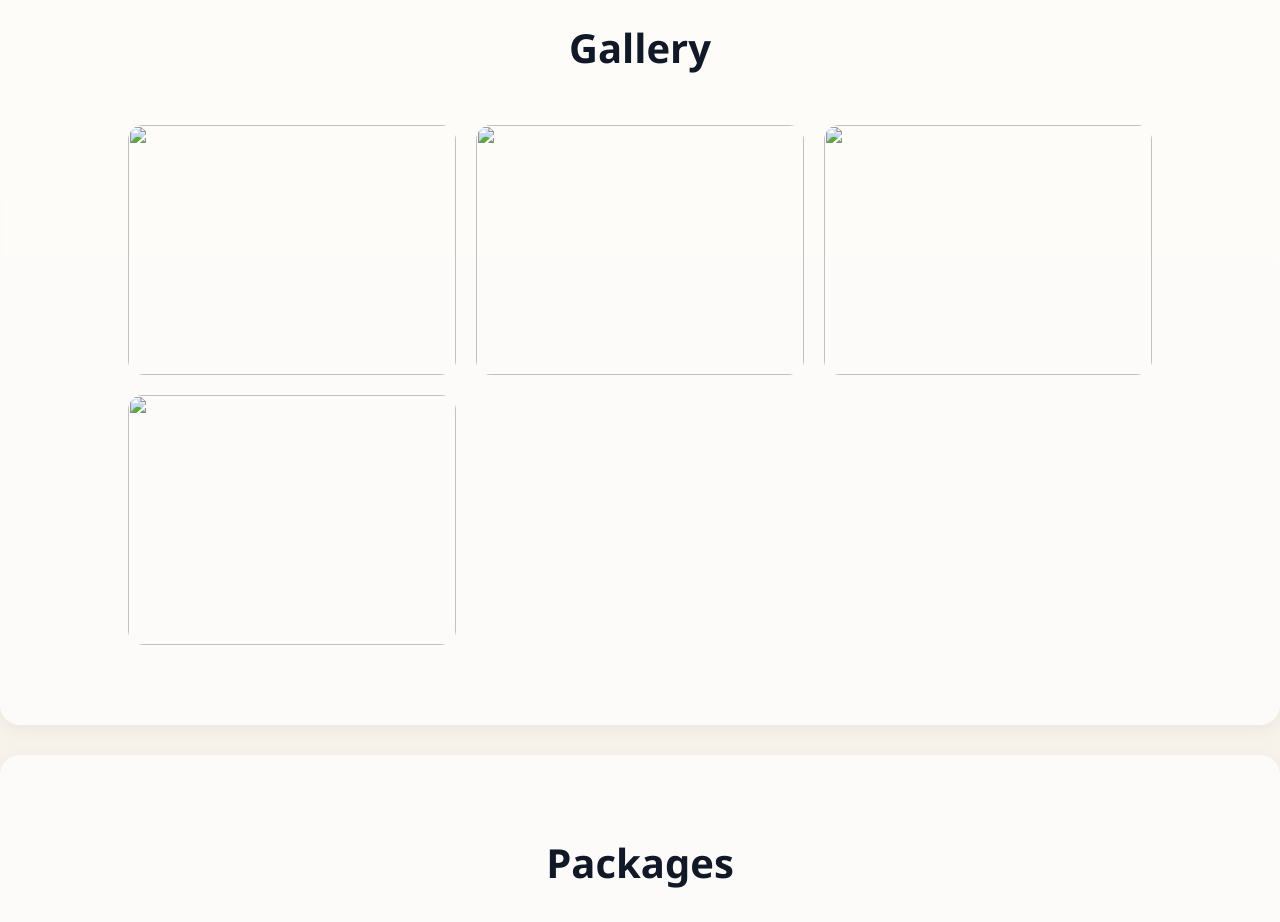
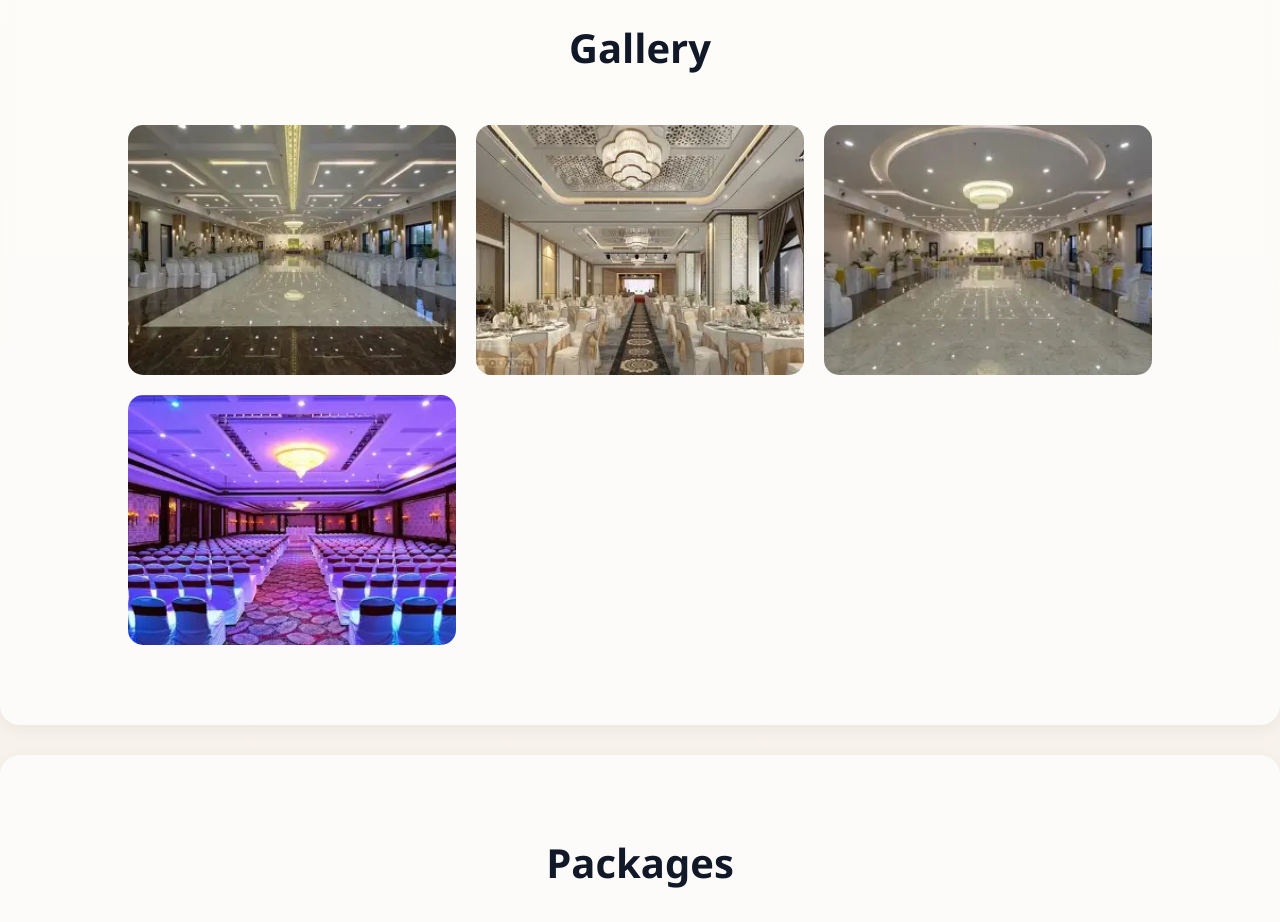
Before and after one commit to boosa-sajani/Perzonix_task2, a plain HTML site: page index.html in a window 1280 px wide. Shown: the part 3020-3942 px from the top of the page. Drawn offline with Linux system fonts and the light colour scheme; files whose address does not match are found by name.

Commit message:
Update index.html

```diff
--- a/index.html
+++ b/index.html
@@ -97,10 +97,10 @@
 <h2 class="title">Gallery</h2>
 
 <div class="gallery">
-<img src="images/gallery1.jpg">
-<img src="images/gallery2.jpg">
-<img src="images/gallery3.jpg">
-<img src="images/gallery4.jpg">
+<img src="gallery1.jpg">
+<img src="gallery2.jpg">
+<img src="gallery3.jpg">
+<img src="gallery4.jpg">
 </div>
 </section>
 
@@ -189,7 +189,7 @@
 <p>© 2026 Vysasai Function Hall. All Rights Reserved.</p>
 </footer>
 
-<script src="js/script.js"></script>
+<script src="script.js"></script>
 
 </body>
 </html>
```
